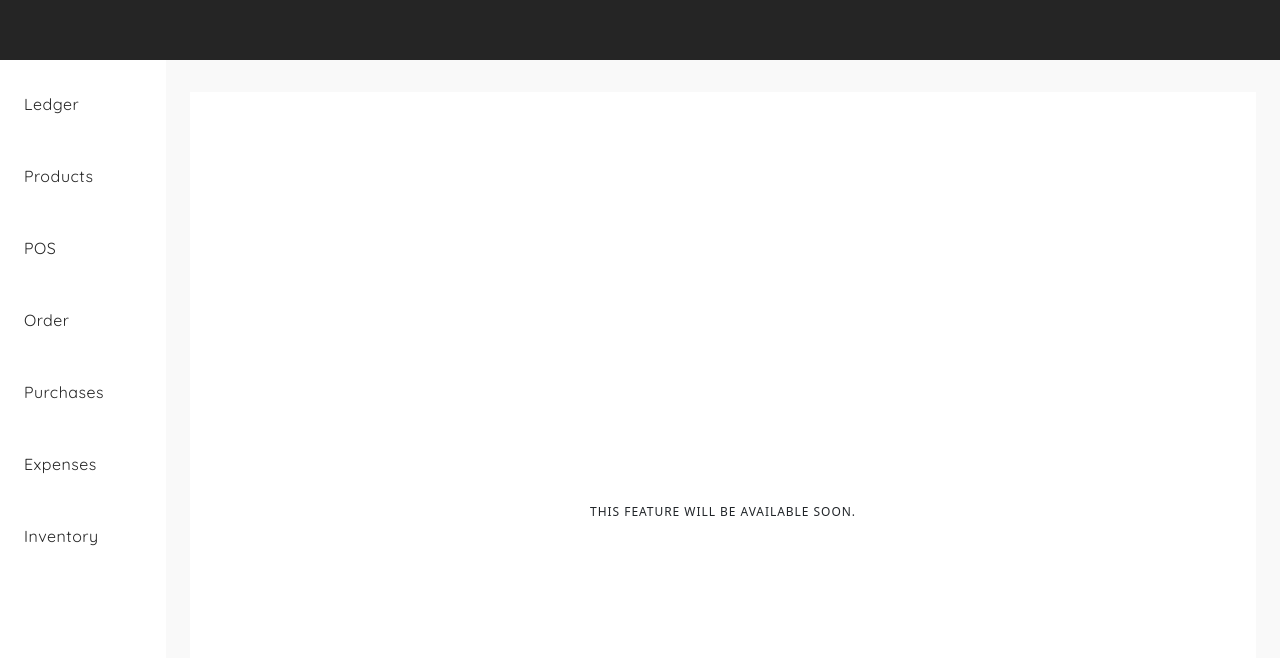
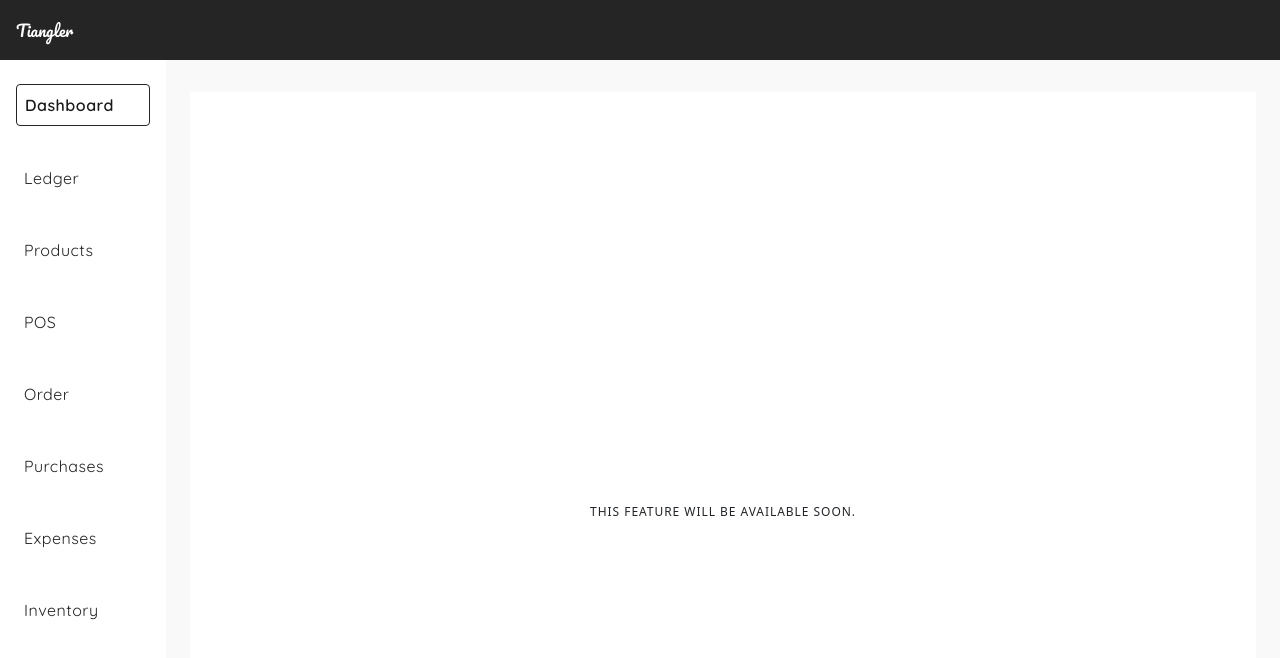
Before and after one commit to airacalins/tiangler-web, a React (Create React App) app: page / in a window 1280 px wide. Shown: the top 658 px of the page. Built offline with nearby package versions, Linux system fonts and the light colour scheme.

Commit message:
work on side nav

```diff
--- a/public/index.html
+++ b/public/index.html
@@ -24,15 +24,13 @@
     -->
   <link rel="preconnect" href="https://fonts.googleapis.com">
   <link rel="preconnect" href="https://fonts.gstatic.com" crossorigin>
-  <!-- <link
-    href="https://fonts.googleapis.com/css2?family=Poppins:ital,wght@0,100;0,200;0,300;0,400;0,500;0,600;0,700;0,800;0,900;1,100;1,200;1,300;1,400;1,500;1,600;1,700;1,800;1,900&display=swap"
-    rel="stylesheet"> -->
+
 
   <link rel="preconnect" href="https://fonts.googleapis.com">
-  <!-- <link rel="preconnect" href="https://fonts.gstatic.com" crossorigin> -->
-  <link href="https://fonts.googleapis.com/css2?family=Quicksand:wght@300;400;500;600;700&display=swap"
+  <link rel="preconnect" href="https://fonts.gstatic.com" crossorigin>
+  <link href="https://fonts.googleapis.com/css2?family=Pacifico&family=Quicksand:wght@300;400;500;600;700&display=swap"
     rel="stylesheet">
-  <title>React App</title>
+  <title>Tiangler</title>
 </head>
 
 <body>
--- a/src/app/componets/Container/NavigationContainer.tsx
+++ b/src/app/componets/Container/NavigationContainer.tsx
@@ -1,5 +1,5 @@
 import { ReactNode } from "react";
-import { EMPTY_STRING } from "../../utilities/stringsConstant";
+import { APP_NAME } from "../../utilities/stringsConstant";
 import SideNav from "../SideNav/SideNav";
 import VerticalSpace from "../Spacer/VerticalSpace";
 import Header2 from "../Text/Header2";
@@ -11,7 +11,8 @@ interface Props {
 
 function NavigationContainer({ title, contents }: Props) {
     return <div className="vh-100">
-        <div className="bg__color--primary" style={{ height: 60 }}>
+        <div className="d-flex align-items-center bg__color--primary px-3" style={{ height: 60 }}>
+            <p className="app-name-styles m-0">{APP_NAME}</p>
         </div>
 
         <div className="d-flex">
--- a/src/app/componets/SideNav/SideNav.tsx
+++ b/src/app/componets/SideNav/SideNav.tsx
@@ -1,33 +1,58 @@
-import { Container, Nav } from "react-bootstrap";
+import { Nav } from "react-bootstrap";
 import Navbar from 'react-bootstrap/Navbar';
-import { CASH, CREDIT, EXPENSES, EXPENSE_PATH, HOME_PATH, INVENTORY, INVENTORY_PATH, LEDGER, LEDGER_PATH, ORDERS, ORDER_PATH, PAYMENT, POS, POS_PATH, PRODUCTS, PRODUCT_PATH, PURCHASES, PURCHASE_PATH } from "../../utilities/stringsConstant";
+import { useLocation, useNavigate } from "react-router-dom";
+import { CASH, CASH_LEDGER_PATH, CREDIT, CREDIT_LEDGER_PATH, DASHBOARD, EXPENSES, EXPENSE_PATH, HOME_PATH, INVENTORY, INVENTORY_PATH, LEDGER, LEDGER_PATH, ORDERS, ORDER_PATH, PAYMENT, PAYMENT_LEDGER_PATH, POS, POS_PATH, PRODUCTS, PRODUCT_PATH, PURCHASES, PURCHASE_PATH } from "../../utilities/stringsConstant";
+
+interface NavLink {
+    title: string;
+    path: string;
+    subItems?: Array<{ title: string; path: string; }>;
+}
 
 function SideNav() {
-    const navLinks = [
-        { id: 1, title: LEDGER, href: LEDGER_PATH },
-        { id: 2, title: PRODUCTS, href: PRODUCT_PATH },
-        { id: 3, title: POS, href: POS_PATH },
-        { id: 4, title: ORDERS, href: ORDER_PATH },
-        { id: 5, title: PURCHASES, href: PURCHASE_PATH },
-        { id: 6, title: EXPENSES, href: EXPENSE_PATH },
-        { id: 7, title: INVENTORY, href: INVENTORY_PATH },
-    ]
+    const location = useLocation();
+    const navigate = useNavigate();
 
-    const ledgerSubLinks = [
-        { id: 1, title: CASH },
-        { id: 2, title: CREDIT },
-        { id: 3, title: PAYMENT }
-    ]
+    const navLinks: Array<NavLink> = [
+        { title: DASHBOARD, path: HOME_PATH },
+        {
+            title: LEDGER,
+            path: LEDGER_PATH,
+            subItems: [
+                { title: CASH, path: CASH_LEDGER_PATH },
+                { title: CREDIT, path: CREDIT_LEDGER_PATH },
+                { title: PAYMENT, path: PAYMENT_LEDGER_PATH }
+            ],
+        },
+        { title: PRODUCTS, path: PRODUCT_PATH },
+        { title: POS, path: POS_PATH },
+        { title: ORDERS, path: ORDER_PATH },
+        { title: PURCHASES, path: PURCHASE_PATH },
+        { title: EXPENSES, path: EXPENSE_PATH },
+        { title: INVENTORY, path: INVENTORY_PATH },
+    ];
+
+    const handleNavigation = (index: number) => {
+        navigate(navLinks[index].path);
+    }
+
+    const isActive = (path: string) => {
+        return location.pathname === path;
+    }
 
     return <Navbar>
         <Nav defaultActiveKey={HOME_PATH} className="flex-column w-100">
-            {navLinks.map(({ id, href, title }) =>
+            {navLinks.map((item, index) =>
                 <Nav.Link
-                    key={id}
-                    href={href}
-                    className="m-3"
+                    key={index}
+                    className={isActive(item.path) ? "m-3 active" : "m-3"}
                 >
-                    {title}
+                    {/*
+                        TODO: Handle sublinks
+                    */}
+                    <div onClick={() => handleNavigation(index)} >
+                        {item.title}
+                    </div>
                 </Nav.Link>
             )}
         </Nav>
--- a/src/app/layout/styles.scss
+++ b/src/app/layout/styles.scss
@@ -302,3 +302,8 @@ table thead th {
     font-size: 12px;
     color: $grey-4;
 }
+
+p.app-name-styles {
+    color: $white;
+    font-family: 'Pacifico', sans-serif;
+}
--- a/src/app/utilities/stringsConstant.ts
+++ b/src/app/utilities/stringsConstant.ts
@@ -1,10 +1,12 @@
 export const ACTIONS = "Actions";
+export const ADD_PRODUCT = "Add Product";
 export const ALREADY_HAVE_AN_ACCOUNT = "Already have an account?";
 export const APP_NAME = "Tiangler";
 export const CASH = "Cash";
 export const CONFIRM_PASSWORD = "Confirm Password";
 export const COST = "Cost";
 export const CREDIT = "Credit";
+export const DASHBOARD = "Dashboard";
 export const DONT_HAVE_AN_ACCOUNT = "Don't have an account?";
 export const EMAIL_ADDRESS = "Email Address";
 export const EMPTY_STRING = "";
@@ -30,14 +32,18 @@ export const REGISTER = "Register";
 export const REGISTER_YOUR_ACCOUNT = "Register your account";
 export const SIGN_UP = "Sign Up";
 export const STOCKS = "Stocks";
+export const SUBMIT = "Submit";
 
 // Navigation Constants
+export const CASH_LEDGER_PATH = "/cash-ledger";
+export const CREDIT_LEDGER_PATH = "/credit-ledger";
 export const HOME_PATH = "/"
 export const EXPENSE_PATH = "/expense";
 export const INVENTORY_PATH = "/inventory";
 export const LEDGER_PATH = "/ledger";
 export const LOGIN_PATH = "/login";
 export const ORDER_PATH = "/order";
+export const PAYMENT_LEDGER_PATH = "/payment-ledger";
 export const POS_PATH = "/pos";
 export const PRODUCT_PATH = "/product";
 export const PURCHASE_PATH = "/purchase";
--- a/src/feature/product/ProductPage.tsx
+++ b/src/feature/product/ProductPage.tsx
@@ -1,27 +1,14 @@
-import SecondaryButton from "../../app/componets/Buttons/SecondaryButton";
 import NavigationContainer from "../../app/componets/Container/NavigationContainer";
-import HorizontalSpace from "../../app/componets/Spacer/HorizontalSpace";
-import VerticalSpace from "../../app/componets/Spacer/VerticalSpace";
-import Header2 from "../../app/componets/Text/Header2";
-import Small from "../../app/componets/Text/Small";
-import { PRODUCTS } from "../../app/utilities/stringsConstant";
+import { ADD_PRODUCT } from "../../app/utilities/stringsConstant";
 import ProductTable from "./components/ProductTable";
 
 function ProductPage() {
     return <NavigationContainer
-        title={PRODUCTS}
+        title={ADD_PRODUCT}
         contents={
             <>
-                <div className="d-flex align-items-center">
-                    <SecondaryButton
-                        label={"+"}
-                        onClick={() => { }}
-                    />
-                    <HorizontalSpace width={3} />
-                    <Small text={"25 items"} />
-                </div>
-                <VerticalSpace height={5} />
                 <ProductTable />
+                {/* <ProductForm /> */}
             </>
         }
     />
--- a/src/feature/product/components/ProductTable.tsx
+++ b/src/feature/product/components/ProductTable.tsx
@@ -1,25 +1,39 @@
 import Table from "react-bootstrap/esm/Table";
+import SecondaryButton from "../../../app/componets/Buttons/SecondaryButton";
+import HorizontalSpace from "../../../app/componets/Spacer/HorizontalSpace";
+import VerticalSpace from "../../../app/componets/Spacer/VerticalSpace";
 import Small from "../../../app/componets/Text/Small";
 import { ACTIONS, COST, GROUP, IMAGE, LOW_STOCK_LEVEL, NAME, PRICE, STOCKS } from "../../../app/utilities/stringsConstant";
 
 function ProductTable() {
-    const productTableTitle = [
-        { key: 1, title: IMAGE },
-        { key: 2, title: NAME },
-        { key: 3, title: GROUP },
-        { key: 4, title: COST },
-        { key: 5, title: PRICE },
-        { key: 6, title: STOCKS },
-        { key: 7, title: LOW_STOCK_LEVEL },
-        { key: 8, title: ACTIONS },
+
+    const productTableTitles = [
+        IMAGE,
+        NAME,
+        GROUP,
+        COST,
+        PRICE,
+        STOCKS,
+        LOW_STOCK_LEVEL,
+        ACTIONS,
     ];
 
-    return <Table striped bordered hover>
+    return <>
+        <div className="d-flex align-items-center">
+            <SecondaryButton
+                label={"+"}
+                onClick={() => { }}
+            />
+            <HorizontalSpace width={3} />
+            <Small text={"25 items"} />
+        </div>
+        <VerticalSpace height={5} />
+        <Table striped bordered hover>
             <thead>
                 <tr>
                     {
-                    productTableTitle.map(({ key, title }) =>
-                        <th key={key} className="py-3">
+                        productTableTitles.map((title, index) =>
+                            <th key={index} className="py-3">
                                 {title}
                             </th>
                         )
@@ -39,6 +53,7 @@ function ProductTable() {
                 </tr>
             </tbody>
         </Table>
+    </>
 }
 
 export default ProductTable;
```
Also changed, not shown: src/feature/product/components/ProductForm.tsx (added, +77 -0 lines). Lines whose indentation alone changed are shown as unchanged.
